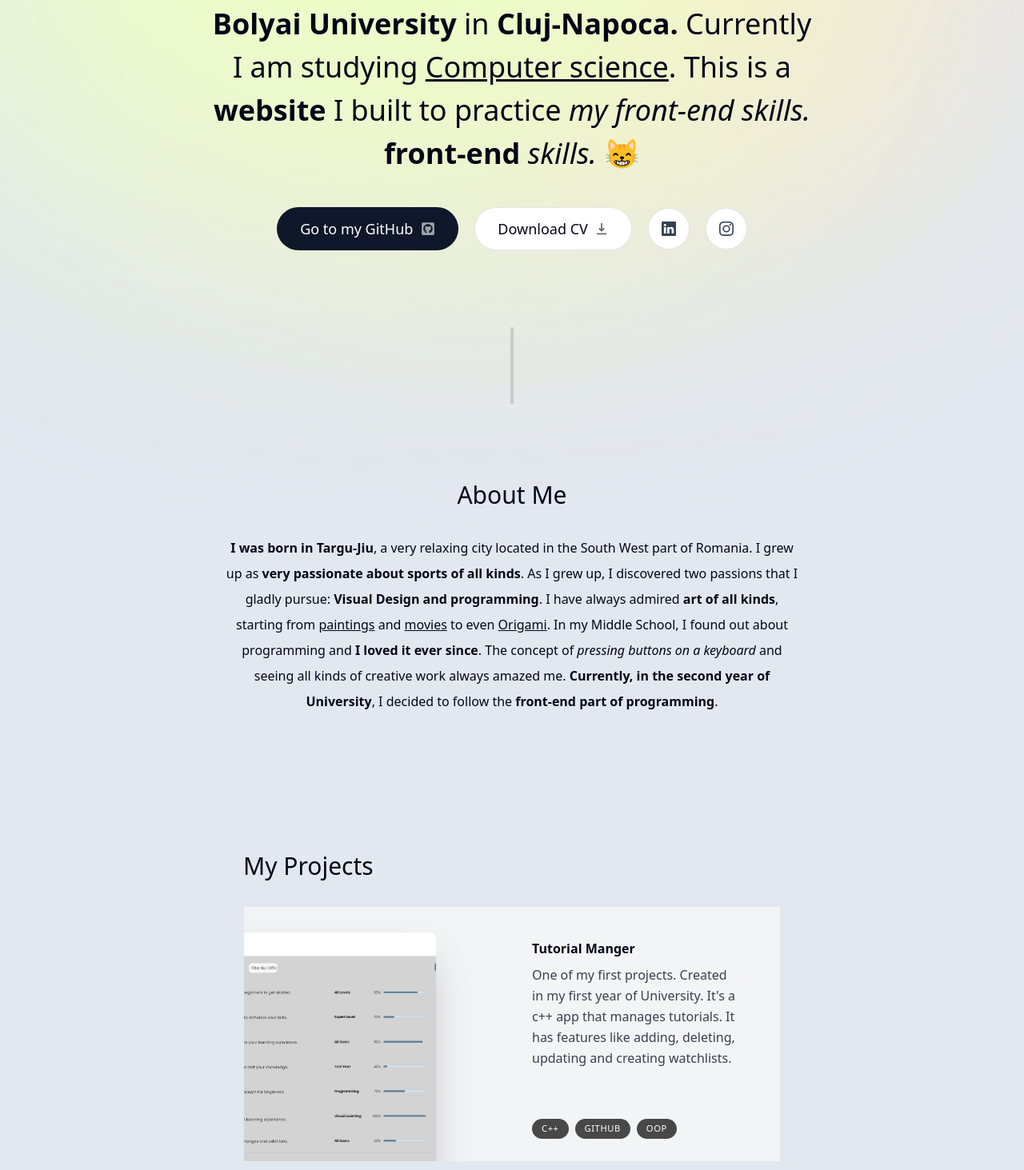
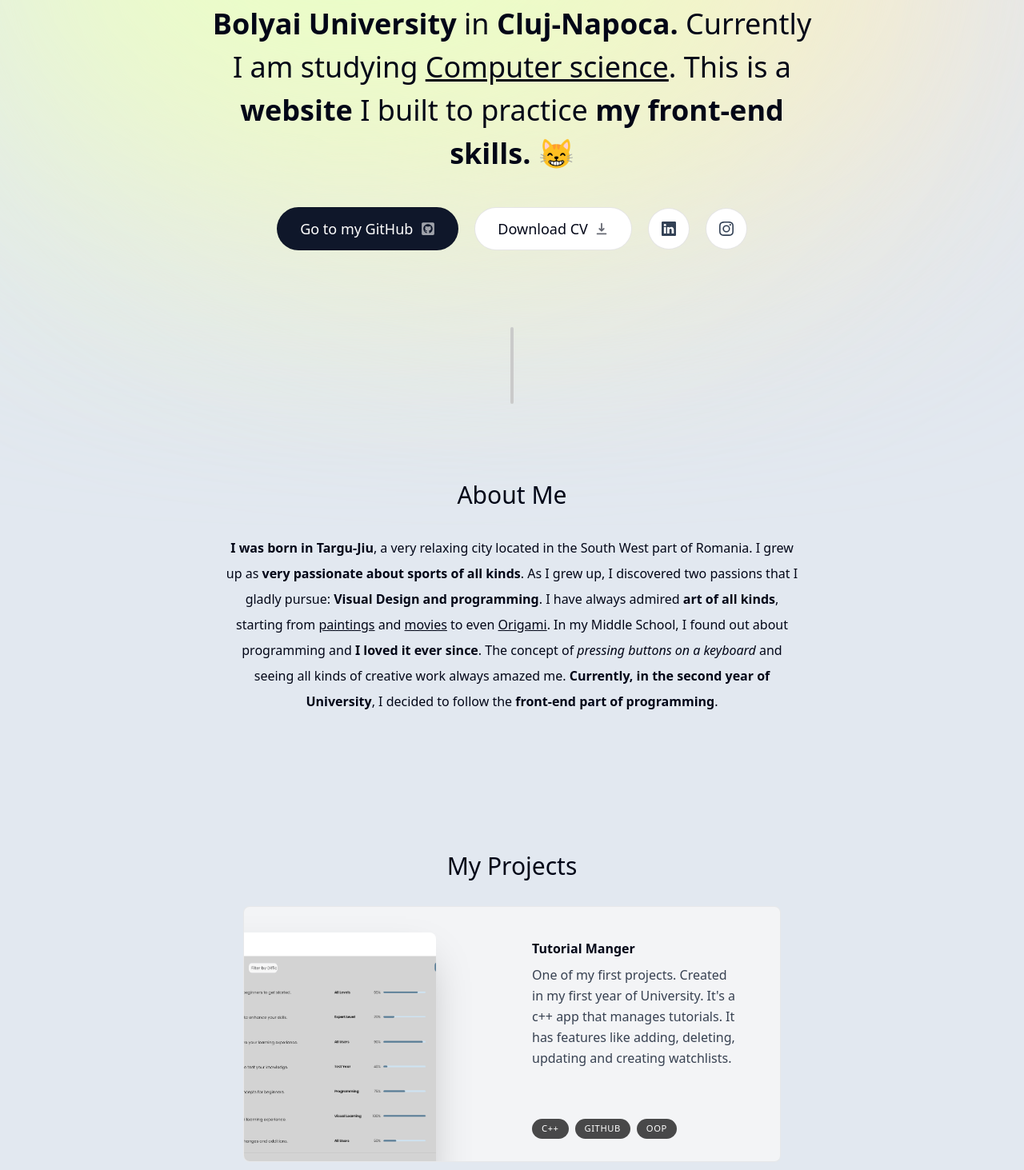
Before and after one commit to tlbdrgs/MyPortofolio, a Next.js app in the folder portfolio/: page / in a window 1280 px wide. Shown: the part 307-1770 px from the top of the page at 80% size. Built offline with nearby package versions, Linux system fonts and the light colour scheme.

Commit message:
finished projects section ( should change tutorials photo )

```diff
--- a/portfolio/components/intro.tsx
+++ b/portfolio/components/intro.tsx
@@ -53,9 +53,7 @@
                 <span className='font-bold'>Cluj-Napoca.</span> Currently I am studying {" "}
                 <span className='underline'>Computer science</span>. This is a {" "}
                 <span className='font-bold'>website</span> I built to practice {" "}
-                <span className='italic'>my front-end skills. </span>
-                <span className='font-bold'>front-end </span>
-                <span className='italic'>skills.</span> 😸
+                <span className='font-bold'>my front-end skills.</span> 😸
             </motion.p>
             <motion.div className='flex flex-col sm:flex-row items-center justify-center gap-5 text-lg font-medium'
                 initial={{ opacity: 0, y: 100 }}
--- /dev/null
+++ b/portfolio/components/project.tsx
@@ -0,0 +1,38 @@
+"use client";
+
+import { projectsData } from "@/lib/data";
+import { motion, useScroll, useTransform } from "framer-motion";
+import { useRef } from "react";
+import Image from "next/image";
+
+type ProjectProps = (typeof projectsData)[number];
+
+export default function Project({ title, description, tags, imageUrl }: ProjectProps) {
+    const ref = useRef<HTMLDivElement>(null);
+    const {scrollYProgress } = useScroll({
+        target: ref,
+        offset: ["0 1", "1.33 1"]
+    });
+    const scaleProgress = useTransform(scrollYProgress, [0, 1], [0.8, 1]);
+    return <motion.div ref={ref} style={{
+        scale: scaleProgress,
+        opacity: scaleProgress
+
+    }} className="group mb-3 sm:mb-8 last:mb-0 ">
+         <section className=" bg-gray-100 max-w-[42rem] border border-black/5 rounded-lg overflow-hidden sm:pr-8 relative sm:h-[20rem]  hover:bg-gray-200 transition group-even:pl-8">
+        <div className="pt-4 pb-7 px-5 sm:pl-10 sm:pr-2 sm:pt-10 sm:max-w-[50%] flex flex-col h-full group-even:ml-[18rem]">
+        <h3 className=" text-2x1 font-semibold">{title}</h3>
+        <p className="mt-2 leading-relaxed text-gray-700">{description}</p>
+        <ul className="flex flex-wrap mt-4 gap-2 sm:mt-auto">
+            {tags.map((tag, index) => (
+                <li className="bg-black/[0.7] px-3 py-1 text-[0.7rem] uppercase tracking-wider text-white rounded-full" key={index}>{tag}</li>
+            ))}
+        </ul>
+        </div>
+        <Image className="absolute top-8 -right-40 w-[25rem] rounded-t-lg shadow-2xl transition group-hover:scale-105
+         group-hover:-translate-x-3 group-hover:translate-y-3 group-hover:-rotate-2
+         group-even:group-hover:translate-x-3  group-even:group-hover:translate-y-3  group-even:group-hover:rotate-2
+           group-even:-right-[initial] group-even:-left-40" src={imageUrl} alt={title}/>
+    </section>
+    </motion.div>
+}
--- a/portfolio/components/projects.tsx
+++ b/portfolio/components/projects.tsx
@@ -1,7 +1,7 @@
 import React from 'react'
 import SectionHeading from './section-heading'
 import { projectsData } from '@/lib/data'
-import Image from 'next/image'
+import Project from './project'
 
 export default function Projects() {
   return (
@@ -17,21 +17,3 @@
     </section>
   )
 }
-
-type ProjectProps = (typeof projectsData)[number];
-
-function Project({ title, description, tags, imageUrl }: ProjectProps) {
-
-    return <section className="group bg-gray-100 max-w-[42rem] border border-black/5 overflow-hidden sm:pr-8 relative sm:h-[20rem] mb-3 sm:mb-8 last:mb-0 even:pl-8">
-        <div className="pt-4 pb-7 px-5 sm:pl-10 sm:pr-2 sm:pt-10 sm:max-w-[50%] flex flex-col h-full group-even:ml-[18rem]">
-        <h3 className=" text-2x1 font-semibold">{title}</h3>
-        <p className="mt-2 leading-relaxed text-gray-700">{description}</p>
-        <ul className="flex flex-wrap mt-4 gap-2 sm:mt-auto">
-            {tags.map((tag, index) => (
-                <li className="bg-black/[0.7] px-3 py-1 text-[0.7rem] uppercase tracking-wider text-white rounded-full" key={index}>{tag}</li>
-            ))}
-        </ul>
-        </div>
-        <Image className="absolute top-8 -right-40 w-[25rem] rounded-t-lg shadow-2xl group-even:-right-[initial] group-even:-left-40" src={imageUrl} alt={title}/>
-    </section>
-}
--- a/portfolio/components/section-heading.tsx
+++ b/portfolio/components/section-heading.tsx
@@ -6,6 +6,6 @@
 
 export default function SectionHeading({children} : SectionHeadingProps) {
   return (
-    <h2 className='text-3xl font-medium capitalize mb-8'>{children}</h2>
+    <h2 className='text-3xl font-medium capitalize mb-8 text-center'>{children}</h2>
   )
 }
```
Also changed, not shown: portfolio/public/tutorials.png.
